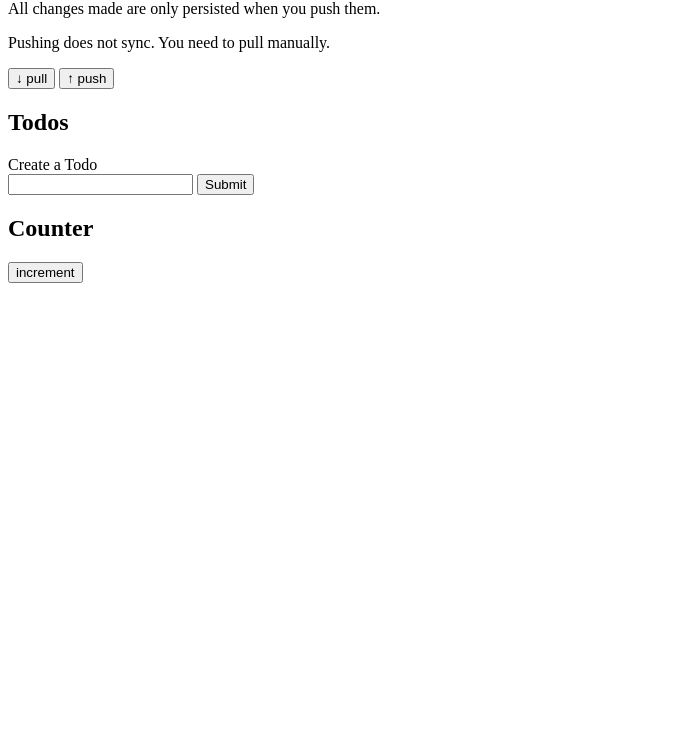
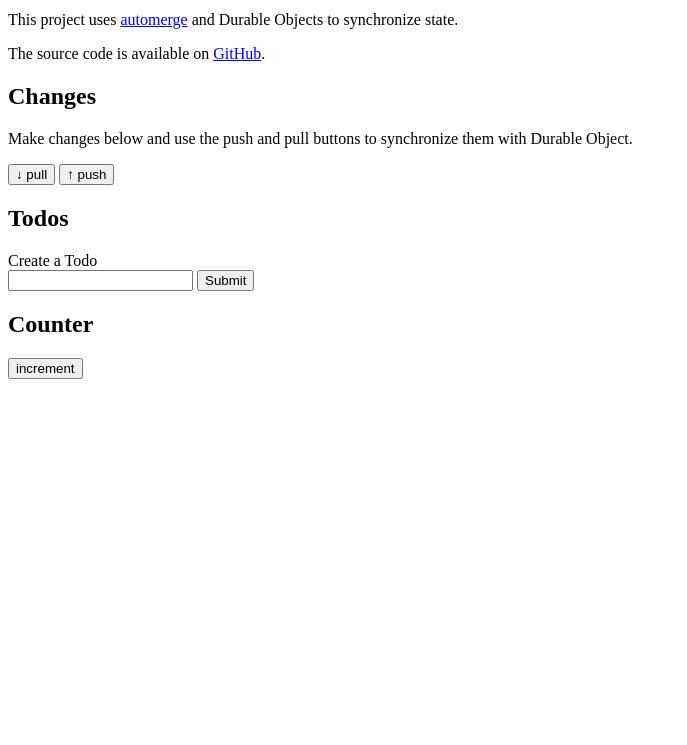
Before and after one commit to dferber90/automerge-playground, a website: page app/index.html in a window 1280 px wide. Shown: the part 55-800 px from the top of the page, without its empty margins (0-687 px from the left). Drawn offline with nearby package versions, Linux system fonts and the light colour scheme; a script that the page names is missing.

Commit message:
add title and link back to github repo

```diff
--- a/app/index.html
+++ b/app/index.html
@@ -1,8 +1,22 @@
 <html lang="en">
+  <head>
+    <title>Automerge Playground</title>
+  </head>
   <body>
+    <h1>Automerge Playground</h1>
+    <p>
+      This project uses <a href="https://automerge.org/">automerge</a> and
+      Durable Objects to synchronize state.
+    </p>
+    <p>
+      The source code is available on
+      <a href="https://github.com/dferber90/automerge-playground/">GitHub</a>.
+    </p>
     <h2>Changes</h2>
-    <p>All changes made are only persisted when you push them.</p>
-    <p>Pushing does not sync. You need to pull manually.</p>
+    <p>
+      Make changes below and use the push and pull buttons to synchronize them
+      with Durable Object.
+    </p>
     <button type="button" id="pull">↓ pull</button>
     <button type="button" id="push">↑ push</button>
     <h2>Todos</h2>
```
